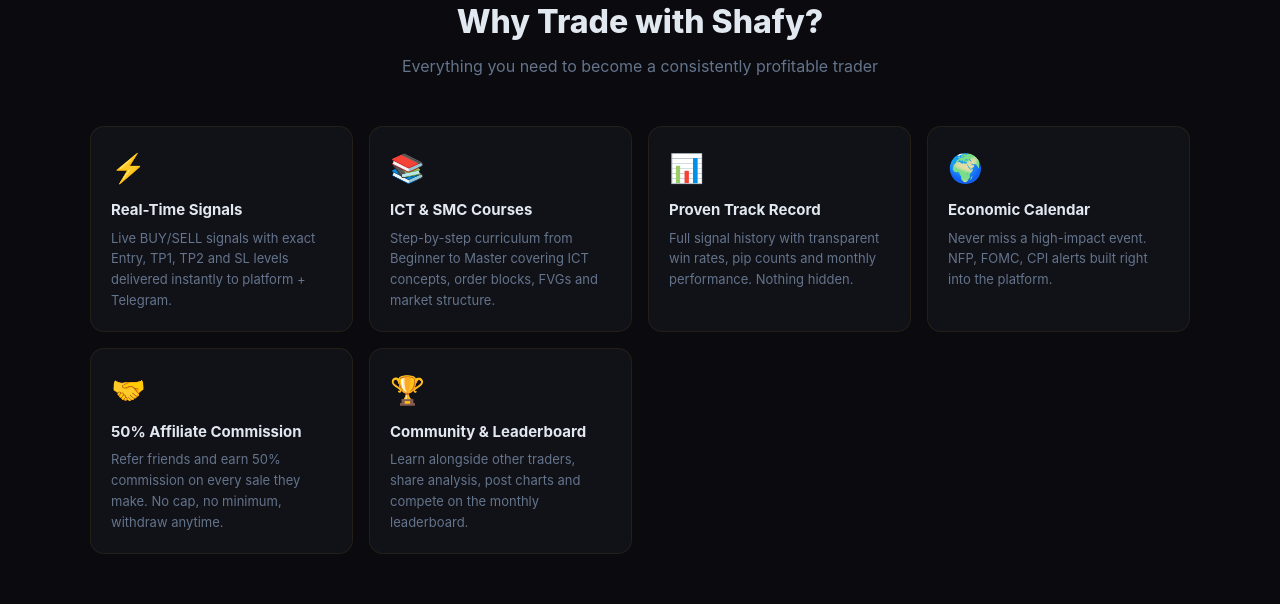
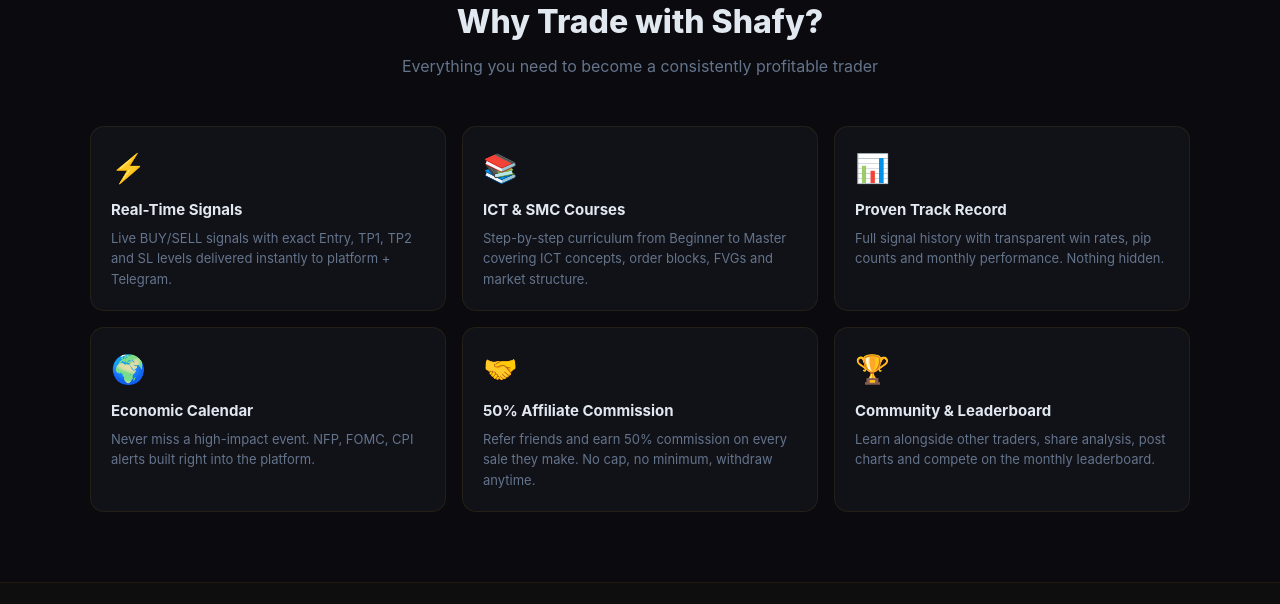
Before and after one commit to zakaurrehman/TraderPlatform, a Next.js app: page /landing in a window 1280 px wide. Shown: the part 4660-5264 px from the top of the page. Built offline with nearby package versions, Linux system fonts and the light colour scheme; no server answers; the database is empty.

Commit message:
Why Choose Us cards: 3 per row on desktop, 2 on tablet, 1 on mobile

```diff
--- a/app/(public)/landing/page.tsx
+++ b/app/(public)/landing/page.tsx
@@ -428,7 +428,7 @@ export default async function LandingPage() {
             <h2 style={{ fontSize: 32, fontWeight: 800, marginBottom: 8 }}>Why Trade with Shafy?</h2>
             <p style={{ color: '#64748b' }}>Everything you need to become a consistently profitable trader</p>
           </div>
-          <div style={{ display: 'grid', gridTemplateColumns: 'repeat(auto-fit, minmax(240px, 1fr))', gap: 16 }}>
+          <div className="l-why-grid" style={{ display: 'grid', gridTemplateColumns: 'repeat(3, 1fr)', gap: 16 }}>
             {[
               { icon: '⚡', title: 'Real-Time Signals', desc: 'Live BUY/SELL signals with exact Entry, TP1, TP2 and SL levels delivered instantly to platform + Telegram.' },
               { icon: '📚', title: 'ICT & SMC Courses', desc: 'Step-by-step curriculum from Beginner to Master covering ICT concepts, order blocks, FVGs and market structure.' },
--- a/app/globals.css
+++ b/app/globals.css
@@ -144,6 +144,11 @@ body {
   .l-perf-table { overflow-x: auto; -webkit-overflow-scrolling: touch; }
   .l-hero { padding: 50px 16px 40px !important; }
   .l-section-pad { padding: 44px 16px !important; }
+  .l-why-grid { grid-template-columns: 1fr !important; }
+}
+
+@media (min-width: 768px) and (max-width: 1023px) {
+  .l-why-grid { grid-template-columns: repeat(2, 1fr) !important; }
 }
 
 /* ── Responsive app layout ── */
```
